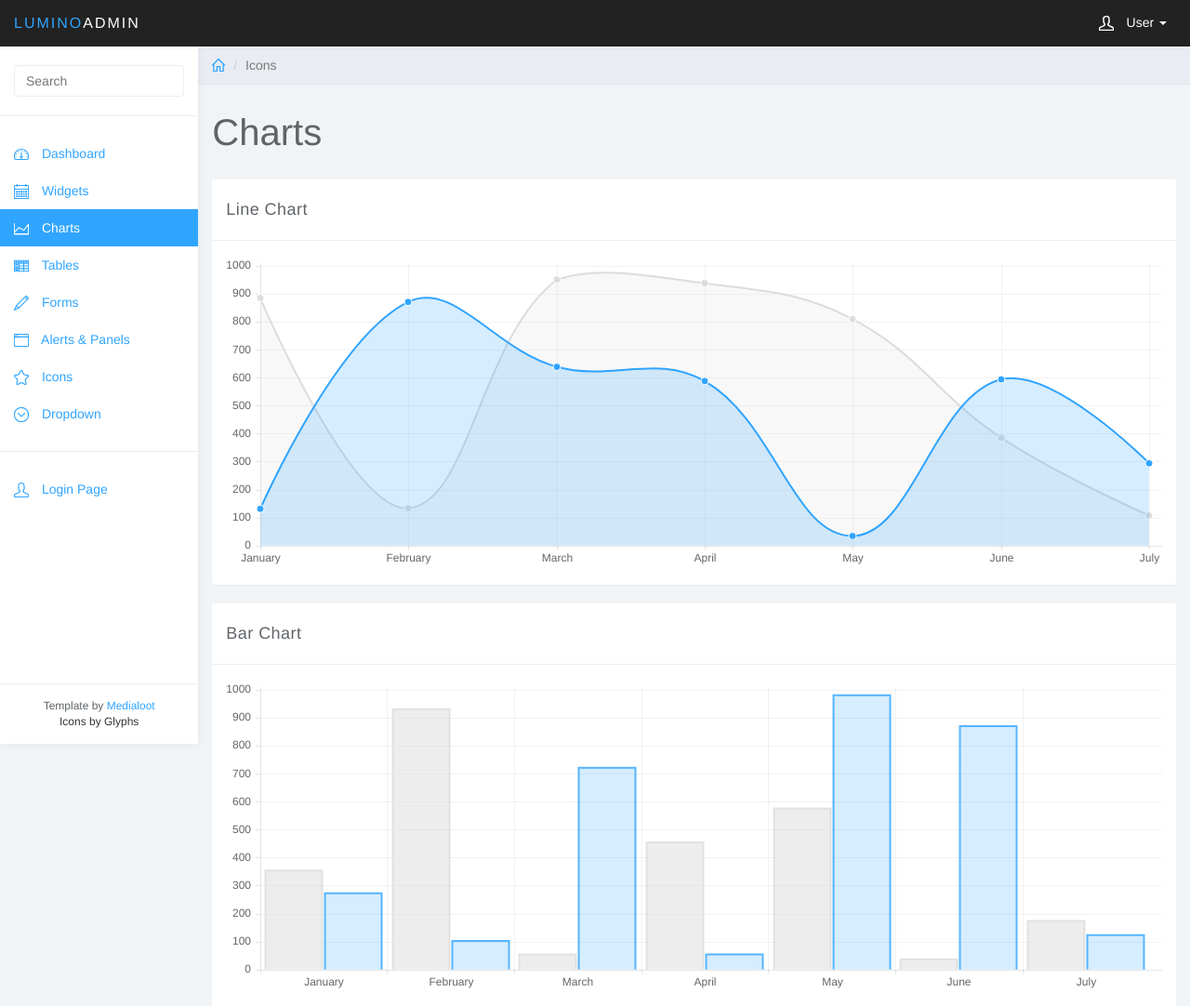
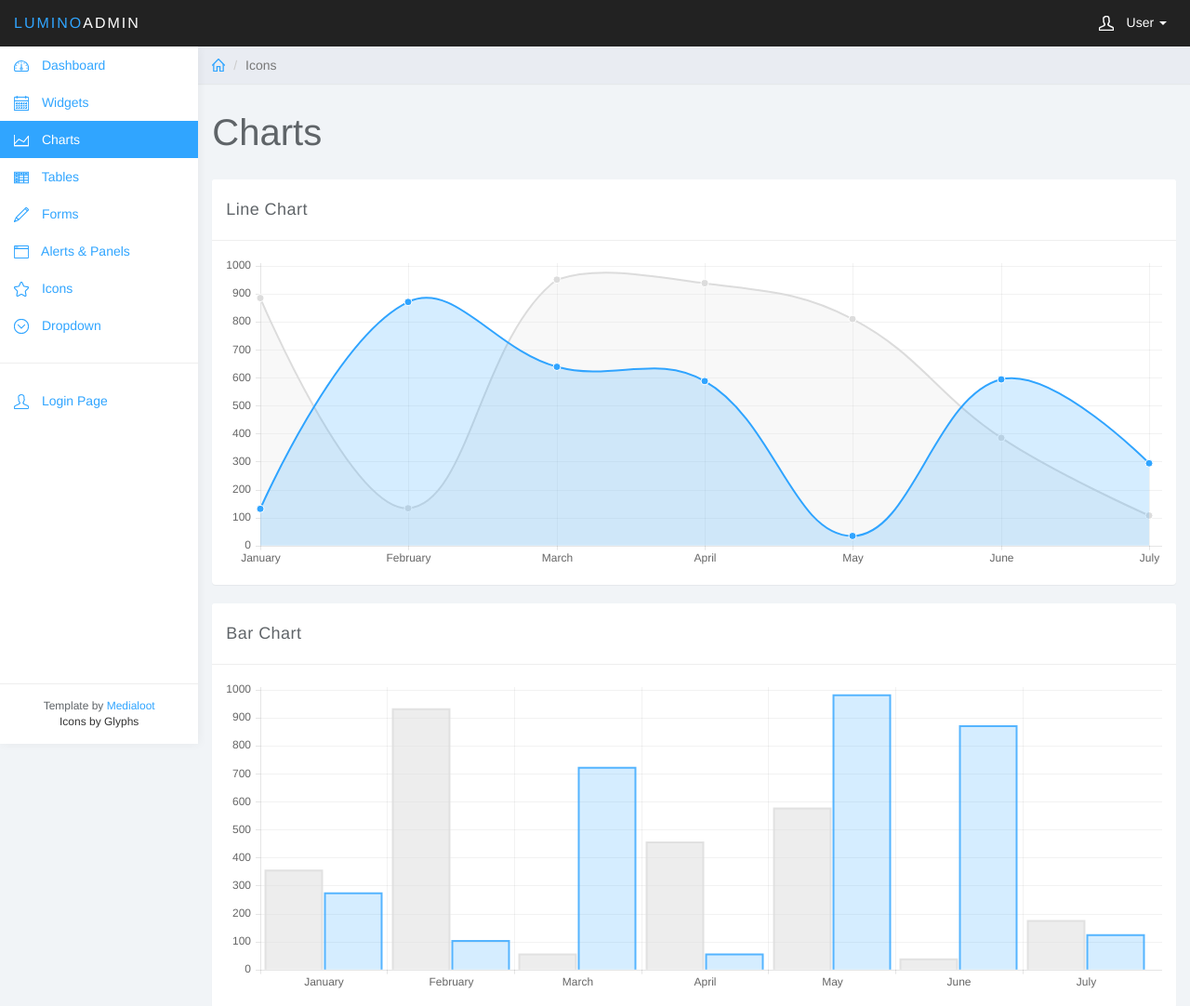
Before and after one commit to joselane/ProjetoTeste, a plain HTML site: page WebContent/charts.html in a window 1280 px wide. Shown: the top 1082 px of the page at 93% size. Drawn offline with Linux system fonts and the light colour scheme.

Commit message:
excluíndo o campo de pesquisa

```diff
--- a/WebContent/charts.html
+++ b/WebContent/charts.html
@@ -46,11 +46,11 @@
 	</nav>
 
 	<div id="sidebar-collapse" class="col-sm-3 col-lg-2 sidebar">
-		<form role="search">
+		<!--form role="search">
 			<div class="form-group">
 				<input type="text" class="form-control" placeholder="Search">
 			</div>
-		</form>
+		</form> -->
 		<ul class="nav menu">
 			<li><a href="index.html"><svg class="glyph stroked dashboard-dial"><use xlink:href="#stroked-dashboard-dial"></use></svg> Dashboard</a></li>
 			<li><a href="widgets.html"><svg class="glyph stroked calendar"><use xlink:href="#stroked-calendar"></use></svg> Widgets</a></li>
```
